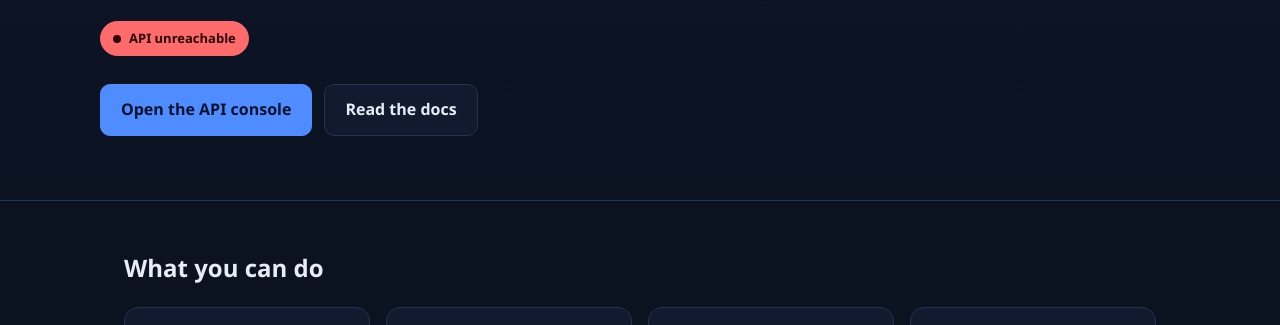
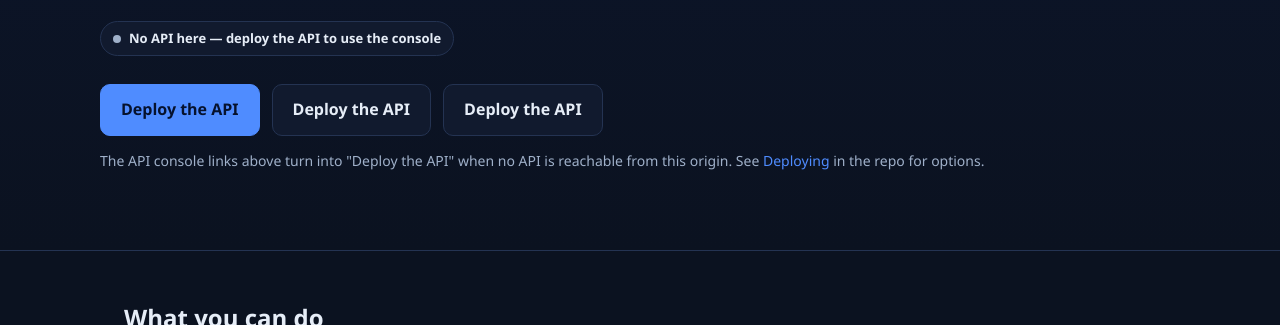
Before and after one commit to mohammedyossef662/secure-license-inspection-tracking-api, a plain HTML site: page web/index.html in a window 1280 px wide. Shown: the part 410-735 px from the top of the page. Drawn offline with Linux system fonts and the light colour scheme; no server answers.

Commit message:
Website: adaptive links for GitHub Pages deploy; document GitHub Pages URL

```diff
--- a/web/assets/app.js
+++ b/web/assets/app.js
@@ -1,13 +1,26 @@
-// Landing-page behaviour: show live API status fetched from /health.
+// Landing-page behaviour: show live API status fetched from /health and
+// adapt the API links when no API is reachable from this origin.
 (function () {
   "use strict";
 
+  var REPO_URL =
+    "https://github.com/mohammedyossef662/secure-license-inspection-tracking-api";
   var statusEl = document.getElementById("api-status");
   var versionEl = document.getElementById("api-version");
+  var consoleEl = document.getElementById("api-console");
+  var redocEl = document.getElementById("redoc-link");
+  var openapiEl = document.getElementById("openapi-link");
+  var deployNote = document.getElementById("deploy-note");
 
   function setBadge(state, text) {
     if (!statusEl) return;
-    statusEl.className = "badge " + (state === "ok" ? "badge-ok" : state === "bad" ? "badge-bad" : "badge-pending");
+    statusEl.className =
+      "badge " +
+      (state === "ok"
+        ? "badge-ok"
+        : state === "bad"
+          ? "badge-bad"
+          : "badge-pending");
     statusEl.textContent = text;
   }
 
@@ -17,14 +30,39 @@
       return response.json();
     })
     .then(function (data) {
-      var database = data && data.database === "ok" ? "database ok" : "database degraded";
+      var database =
+        data && data.database === "ok" ? "database ok" : "database degraded";
       setBadge("ok", "API online · " + database);
       if (versionEl && data && data.version) {
         versionEl.textContent = "v" + data.version;
       }
     })
     .catch(function () {
-      setBadge("bad", "API unreachable");
+      setBadge("pending", "No API here — deploy the API to use the console");
       if (versionEl) versionEl.textContent = "";
     });
+
+  fetch("/docs", { method: "HEAD" })
+    .then(function (response) {
+      if (!response.ok) throw new Error("docs unavailable");
+    })
+    .catch(function () {
+      // The API isn't reachable from this origin — turn the console links
+      // into a deploy call to action.
+      if (consoleEl) {
+        consoleEl.textContent = "Deploy the API";
+        consoleEl.href = REPO_URL;
+      }
+      if (redocEl) {
+        redocEl.textContent = "Deploy the API";
+        redocEl.href = REPO_URL;
+      }
+      if (openapiEl) {
+        openapiEl.textContent = "Deploy the API";
+        openapiEl.href = REPO_URL;
+      }
+      if (deployNote) {
+        deployNote.hidden = false;
+      }
+    });
 })();
--- a/web/index.html
+++ b/web/index.html
@@ -36,9 +36,17 @@
         </div>
 
         <div class="actions">
-          <a class="btn btn-primary" href="/docs">Open the API console</a>
-          <a class="btn" href="/redoc">Read the docs</a>
+          <a class="btn btn-primary" href="/docs" id="api-console">Open the API console</a>
+          <a class="btn" href="/redoc" id="redoc-link">Read the docs</a>
+          <a class="btn" href="/openapi.json" id="openapi-link">OpenAPI schema</a>
         </div>
+
+        <p id="deploy-note" class="muted" hidden>
+          The API console links above turn into "Deploy the API" when no API
+          is reachable from this origin. See
+          <a href="https://github.com/mohammedyossef662/secure-license-inspection-tracking-api/blob/main/docs/06-deployment.md">Deploying</a>
+          in the repo for options.
+        </p>
       </div>
     </header>
 
@@ -96,6 +104,10 @@
           protected endpoint. Try it interactively in the
           <a href="/docs">Swagger UI</a>.
         </p>
+        <p class="muted">
+          If you want the API live so the console links above work, deploy it —
+          see the <a href="https://github.com/mohammedyossef662/secure-license-inspection-tracking-api/blob/main/docs/06-deployment.md">deployment docs</a>.
+        </p>
       </section>
 
       <section class="section">
```
Also changed, not shown: 1 other file.
